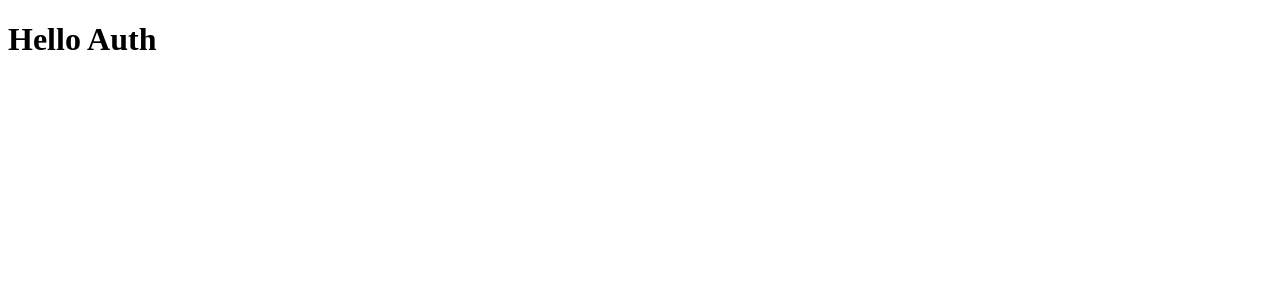
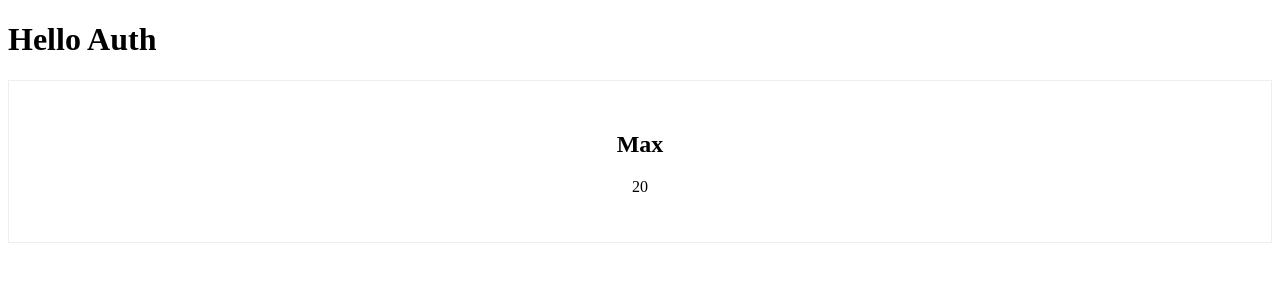
Before and after one commit to kcsam-learning/hello-next, a Next.js app: page /auth in a window 1280 px wide. Shown: the top 300 px of the page. Built offline with nearby package versions, Linux system fonts and the light colour scheme.

Commit message:
[Finishes] Add JSX css styling

```diff
--- /dev/null
+++ b/components/User.js
@@ -0,0 +1,18 @@
+import React from 'react';
+
+const User = (props) => (
+  <div>
+    <h2>{props.name}</h2>
+    <p>{props.age}</p>
+    <style jsx>{`
+      div {
+        border: 1px solid #eee;
+        box-shadow: 0 2p 3px #ccc;
+        padding: 30px;
+        text-align: center;
+      }
+    `}</style>
+  </div>
+)
+
+export default User;
--- a/pages/auth/index.js
+++ b/pages/auth/index.js
@@ -1,8 +1,10 @@
 import React from 'react';
+import User from '../../components/User';
 
 const authPage = () => (
   <div>
     <h1>Hello Auth</h1>
+    <User name='Max' age={20}/>
   </div>
 )
 
```
